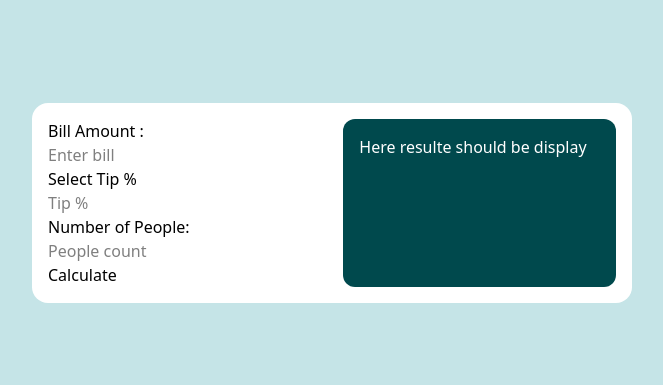
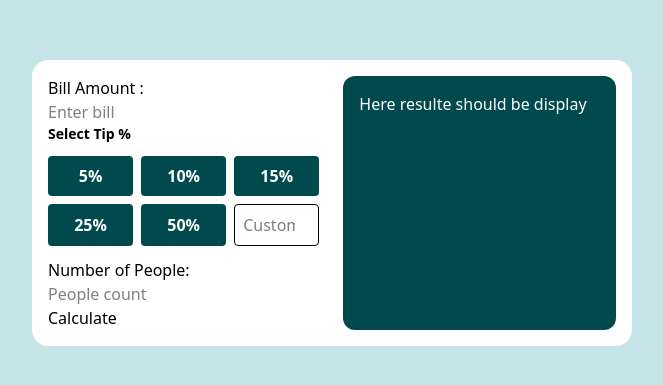
Before and after one commit to Skyz03/Tip-Calculator-Animation, a React (Vite) app: page / in a window 1280 px wide. Shown: the part 197-582 px from the top of the page, without its empty margins (308-971 px from the left). Built offline with nearby package versions, Linux system fonts and the light colour scheme.

Commit message:
react hool from added

```diff
--- a/src/App.jsx
+++ b/src/App.jsx
@@ -11,6 +11,8 @@ export default function App() {
 
   )
 }
+
+
 // - Green 900: hsl(183, 100%, 15%)
 // - Grey 500: hsl(186, 14%, 43%)
 // - Grey 400: hsl(184, 14%, 56%)
--- a/src/components/TipCalculator.jsx
+++ b/src/components/TipCalculator.jsx
@@ -1,14 +1,25 @@
+import { useState } from "react";
 import { useForm } from "react-hook-form";
 
 export default function TipCalculator() {
-  //
 
-  const { register, handleSubmit, watch, formState: { errors } } = useForm();
+  const [selectedTip, setSelectedTip] = useState(null);
+
+  const {
+    register,
+    handleSubmit,
+    formState: { errors }
+  } = useForm();
   const onSubmit = (data) => {
+    const tip = selectedTip !== null ? selectedTip : Number(data.customTip) || 0;
+
     console.log(`user data: ${data}`);
   };
+  const tipOptions = [5, 10, 15, 25, 50];
+
   return (
     <div className="flex flex-col md:flex-row gap-6 w-full max-w-[400px] sm:max-w-[500px] md:max-w-[600px]  bg-white text-black rounded-2xl p-4 ">
+
       <form onSubmit={handleSubmit(onSubmit)} className="w-full md:w-1/2">
         <label>Bill Amount  :</label>
         <input
@@ -16,15 +27,39 @@ export default function TipCalculator() {
           placeholder="Enter bill"
           {...register("bill", { required: true, min: 1 })}
         />
-        {errors.bill && <span>Please enter a valid bill</span>}
-        <label>Select Tip %</label>
-        <input
-          type="number"
-          placeholder="Tip %"
-          {...register("tip", { required: true })}
-        />
+        {errors.bill && <span>Please enter a valid bill  </span>}
 
-        {errors.tip && <span>Select tip percentage</span>}
+        {/* Tip Select Buttons */}
+        <label className="block text-sm font-semibold">Select Tip %</label>
+        <div className="grid grid-cols-3 gap-2 my-3">
+          {tipOptions.map((tip) => (
+            <button
+            //
+              key={tip}
+              type="button"
+              className={`p-2 rounded font-bold ${selectedTip === tip
+                ? "bg-[hsl(160,73%,28%)] text-white"
+                : "bg-[hsl(183,100%,15%)] text-white hover:bg-gray-900"
+                }`}
+              onClick={() => {
+                setSelectedTip(tip);
+              }}
+            >
+              {tip}%
+            </button>
+          ))}
+          {/* Custom Tip */}
+          <input
+            type="number"
+            {...register("customTip")}
+            placeholder="Custom"
+            className="p-2 border rounded text-center"
+            onFocus={() => setSelectedTip(null)}
+          />
+          {/*section fr */}
+          {/**/}
+        </div>
+
         <label>Number of People:</label>
         <input
           type="number"
```
